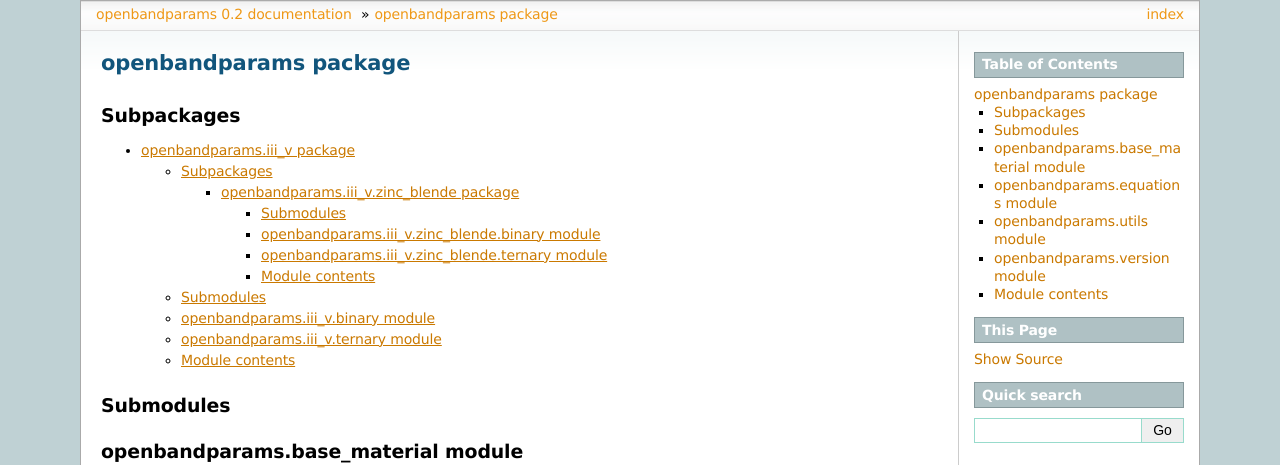
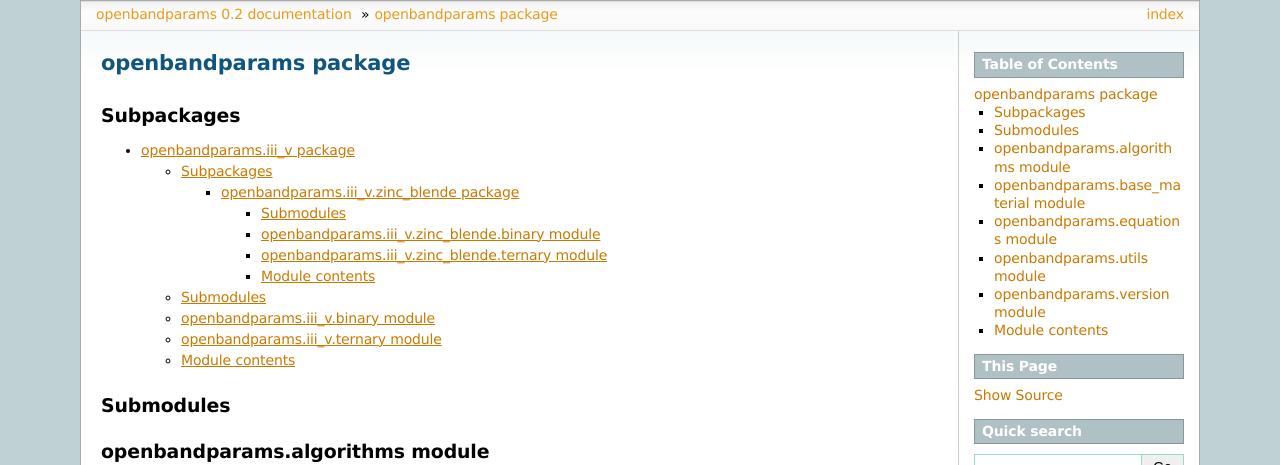
Before and after one commit to scott-maddox/openbandparams, a Sphinx documentation site: the page built from doc/openbandparams.rst, in a window 1280 px wide. Shown: the top 465 px of the page. Built offline with Sphinx 7.4.7, drawn with Linux system fonts in a browser that asks for light colours; pages that are not in the unit, such as notebooks, are missing from menus; grey boxes are pictures that could not be loaded.

```diff
--- a/doc/index.rst
+++ b/doc/index.rst
@@ -6,11 +6,9 @@
 Welcome to openbandparams's documentation!
 ==========================================
 
-This is the first public release of openbandparams.
-
 The main goal of this project is to provide easy access to semiconductor band parameters for calculations and simulations. Basic functionality requires only the standard python distribution.
 
-Example scripts are provided for basic usage and for generating common plots such as bandgap vs. lattice constant, bandgap vs. alloy composition.
+Example scripts are provided for basic usage and for generating common plots such as bandgap vs. lattice constant, bandgap vs. alloy composition. These are currently the best way to learn how to use this package, as the documentation is still lacking.
 
 Included parameters:
     - lattice constant
@@ -63,6 +61,7 @@ Contents:
 .. toctree::
    :maxdepth: 2
 
+    modules
 
 Indices and tables
 ==================
--- a/doc/modules.rst
+++ b/doc/modules.rst
@@ -2,6 +2,6 @@ openbandparams
 ==============
 
 .. toctree::
-   :maxdepth: 4
+   :maxdepth: 2
 
    openbandparams
--- a/doc/openbandparams.rst
+++ b/doc/openbandparams.rst
@@ -10,6 +10,14 @@ Subpackages
 
 Submodules
 ----------
+
+openbandparams.algorithms module
+--------------------------------
+
+.. automodule:: openbandparams.algorithms
+    :members:
+    :undoc-members:
+    :show-inheritance:
 
 openbandparams.base_material module
 -----------------------------------
```
Also changed, not shown: 1 other file.
